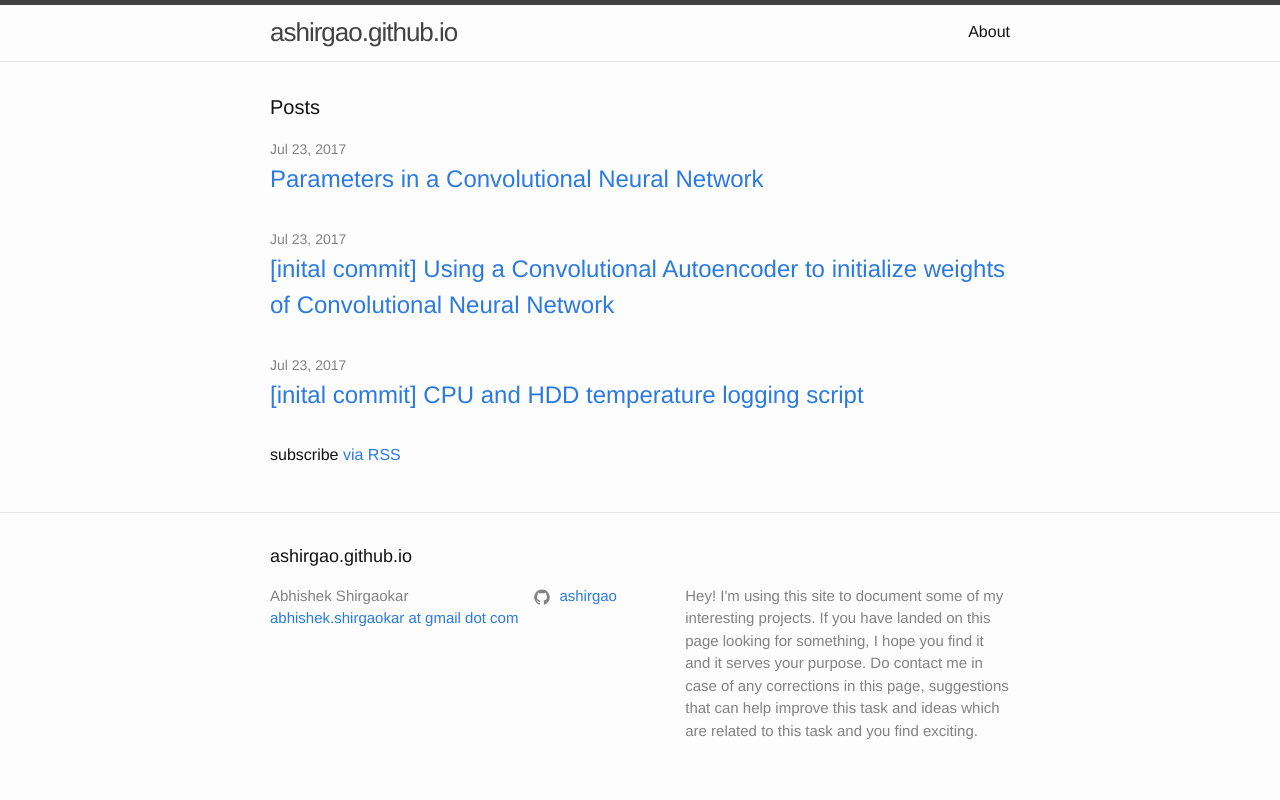
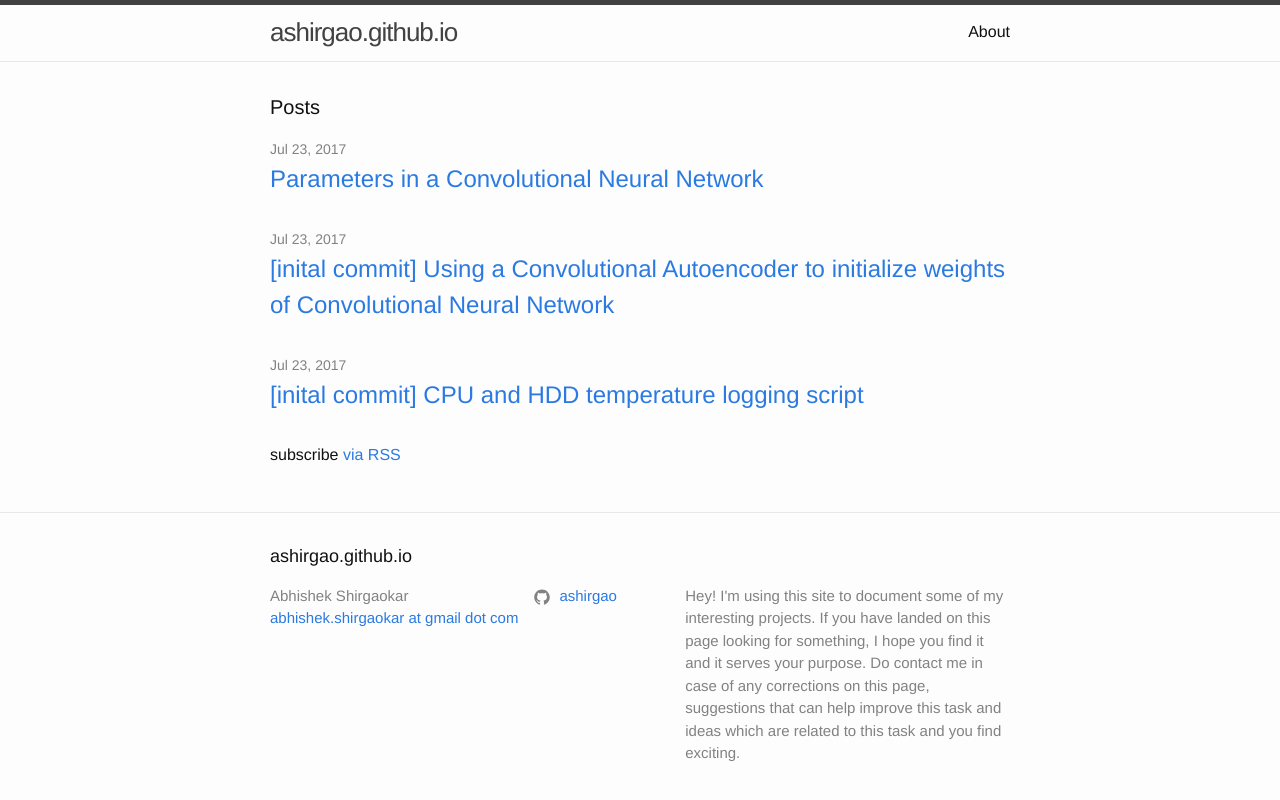
Before and after one commit to udayan-w/ashirgao.github.io, a Jekyll site: the page built from index.md, in a window 1280 px wide. Shown: the top 800 px of the page. Built offline with Jekyll 4.4.1, drawn with Linux system fonts in a browser that asks for light colours.

```diff
--- a/_config.yml
+++ b/_config.yml
@@ -4,7 +4,7 @@ email: abhishek.shirgaokar at gmail dot com
 description: > # this means to ignore newlines until "baseurl:"
   Hey! I'm using this site to document some of my interesting projects. If you
   have landed on this page looking for something, I hope you find it and it serves
-  your purpose. Do contact me in case of any corrections in this page, suggestions that
+  your purpose. Do contact me in case of any corrections on this page, suggestions that
   can help improve this task and ideas which are related to this task and you find exciting.
 
 url: "ashirgao.github.io" # the base hostname & protocol for your site, e.g. http://example.com
```
